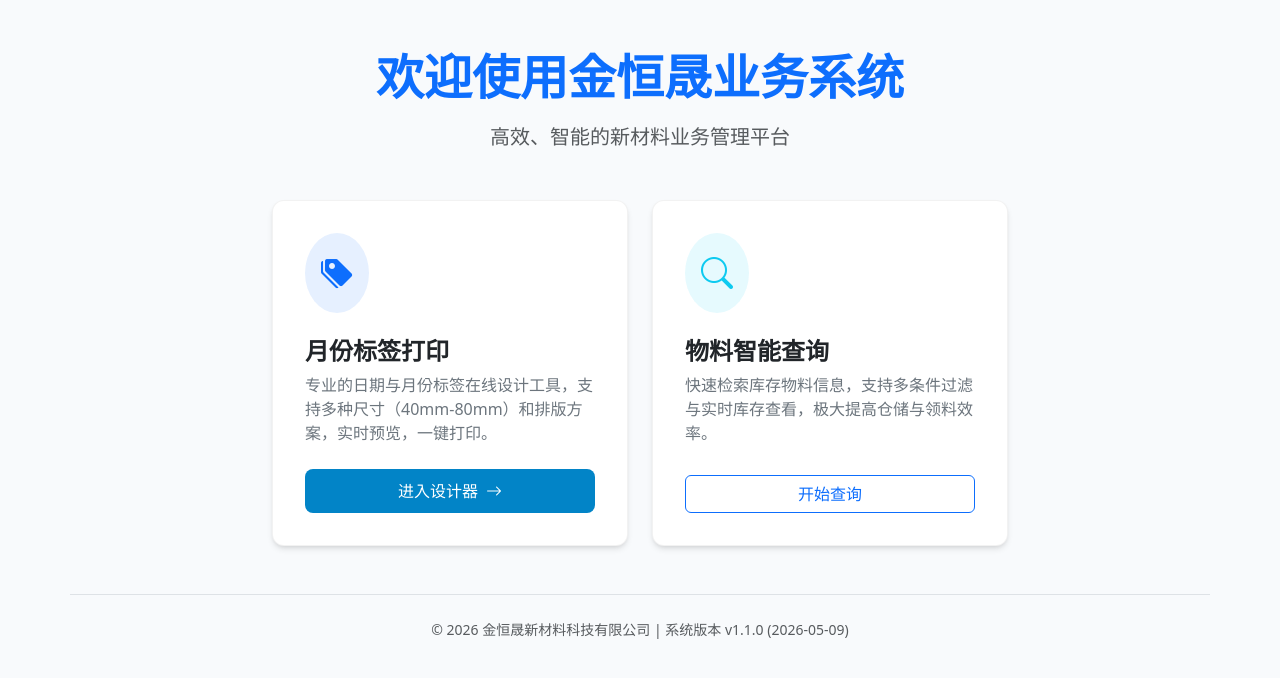
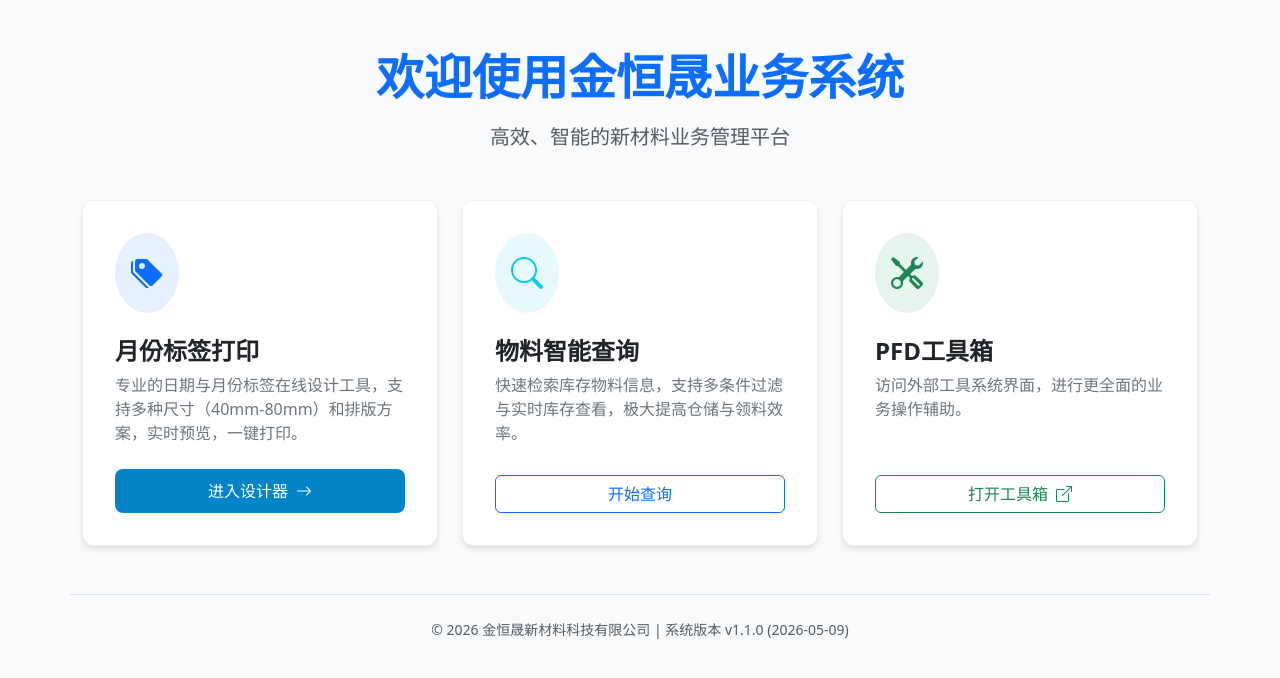
Before and after one commit to suhongbo2017/jhs-sys, a Flask app: page / in a window 1280 px wide. Shown: the part 67-745 px from the top of the page. Run offline with Flask 3, Linux system fonts and the light colour scheme; some libraries are stand-ins or nearby versions.

Commit message:
feat: add PFD tools card link to homepage

```diff
--- a/templates/index.html
+++ b/templates/index.html
@@ -50,6 +50,29 @@
                 </div>
             </div>
         </div>
+
+        <!-- PFD工具箱卡片 -->
+        <div class="col-md-5 col-lg-4">
+            <div class="card h-100 p-3">
+                <div class="card-body d-flex flex-column">
+                    <div class="mb-4">
+                        <div class="bg-success bg-opacity-10 p-3 rounded-circle d-inline-block">
+                            <i class="bi bi-tools text-success fs-2"></i>
+                        </div>
+                    </div>
+                    <h3 class="card-title h4 fw-bold">PFD工具箱</h3>
+                    <p class="card-text text-secondary mb-4">
+                        访问外部工具系统界面，进行更全面的业务操作辅助。
+                    </p>
+                    <div class="mt-auto">
+                        <a href="http://192.168.30.1:8031" target="_blank" class="btn btn-outline-success w-100 d-flex align-items-center justify-content-center gap-2">
+                            <span>打开工具箱</span>
+                            <i class="bi bi-box-arrow-up-right"></i>
+                        </a>
+                    </div>
+                </div>
+            </div>
+        </div>
     </div>
 
     <!-- 底部状态栏 -->
```
